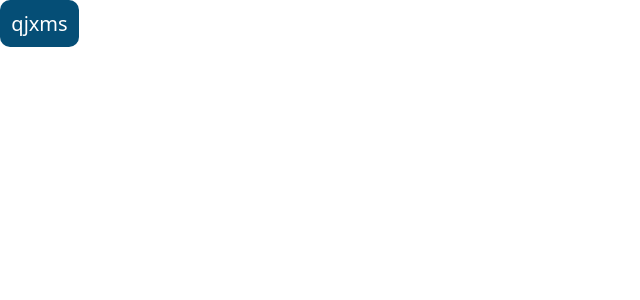
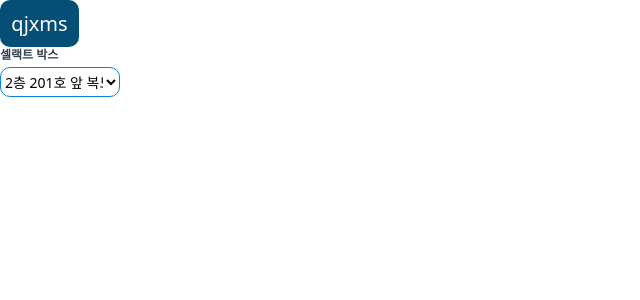
Before and after one commit to chdals2995/ABCD, a React (Vite) app: page / in a window 1280 px wide. Shown: the top 300 px of the page, without its empty margins (0-640 px from the left). Built offline with nearby package versions, Linux system fonts and the light colour scheme; a web font is replaced by a local one.

Commit message:
select box created

```diff
--- a/src/App.jsx
+++ b/src/App.jsx
@@ -2,14 +2,32 @@ import { useState } from "react";
 import Button from "./assets/Button";
 
 import "./App.css";
+import Select from "./assets/Select";
+
+//버튼 클릭 테스트 함수
 const onClick = () => {
   alert("버튼 클릭됨");
 };
 
+//셀렉트 선택 테스트 함수
+const options = [
+  { value: "1", label: "2층 201호 앞 복도" },
+  { value: "2", label: "2번" },
+  { value: "3", label: "3번" },
+];
+
 function App() {
+  const [number, setNumber] = useState(0);
   return (
     <>
       <Button onClick={onClick}>qjxms</Button>
+      <Select
+        label={"셀랙트 박스"}
+        value={number}
+        onChange={(e) => setNumber(e.target.value)}
+        options={options}
+        placeholder="숫자를 선택하세요"
+      />
     </>
   );
 }
--- /dev/null
+++ b/src/assets/Select.jsx
@@ -0,0 +1,51 @@
+// src/components/Select.jsx
+export default function Select({
+  label, // 위에 보일 라벨 (선택 사항)
+  value, // 선택된 값 (부모에서 관리)
+  onChange, // 값이 바뀔 때 호출되는 함수
+  options, // [{ value: "...", label: "..." }, ...]
+  placeholder = "선택하세요", // 첫 줄 안내 문구
+  className = "", // 필요하면 추가 Tailwind 클래스
+  ...rest // disabled, required 같은 나머지 props
+}) {
+  return (
+    <div className={`flex flex-col gap-1 ${className}`}>
+      {label && (
+        <span className="text-xs font-semibold text-gray-700">{label}</span>
+      )}
+
+      <select
+        value={value}
+        onChange={onChange}
+        className="
+          w-[120px]
+          h-[30px]
+          rounded-[10px]
+          border border-[#0888D4]
+          bg-white
+          px-3 py-2
+          text-sm
+          outline-none
+          focus:border-[#0888D4]
+          focus:ring-2
+          focus:ring-[#0888d4]/30
+          cursor-pointer
+          text-black
+        "
+        {...rest}
+      >
+        {placeholder && (
+          <option value="" disabled>
+            {placeholder}
+          </option>
+        )}
+
+        {options.map((opt) => (
+          <option key={opt.value} value={opt.value}>
+            {opt.label}
+          </option>
+        ))}
+      </select>
+    </div>
+  );
+}
```
